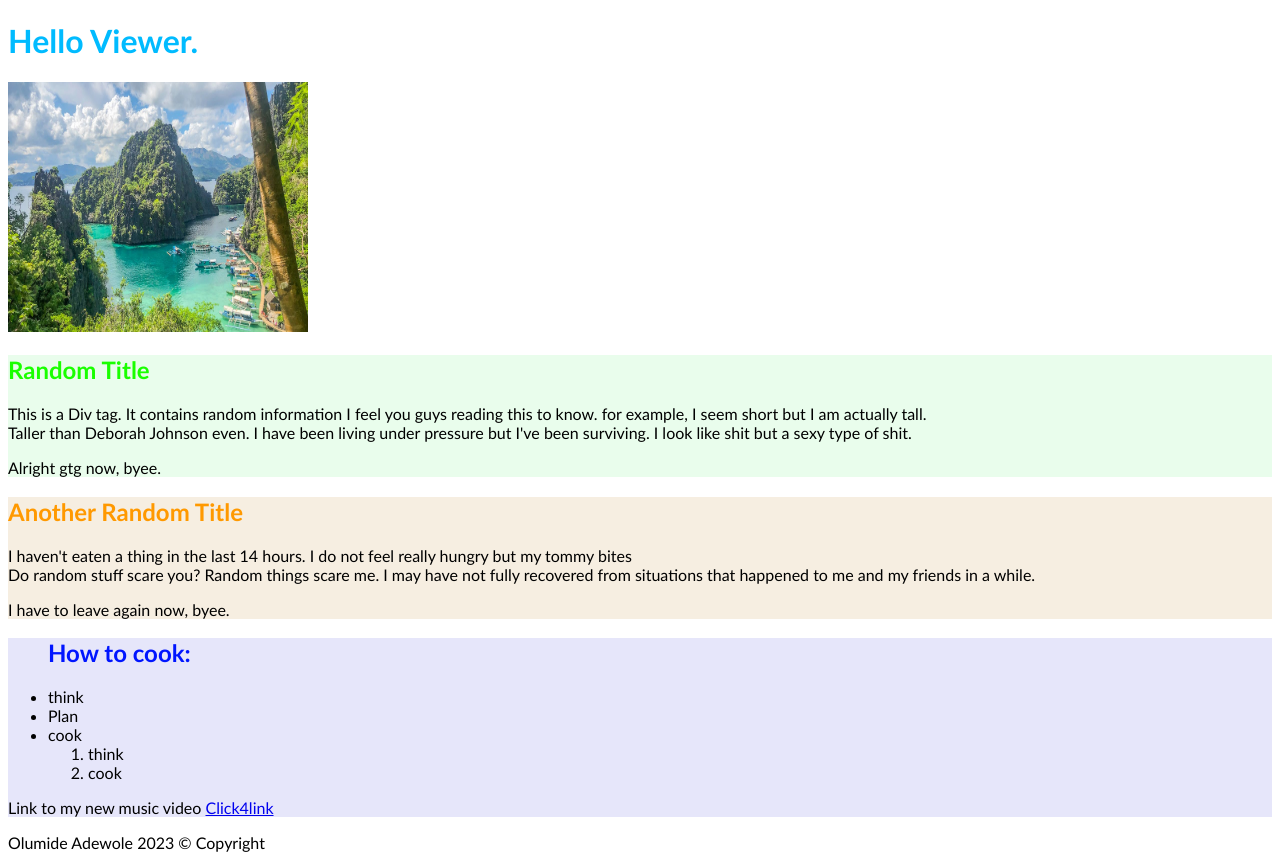
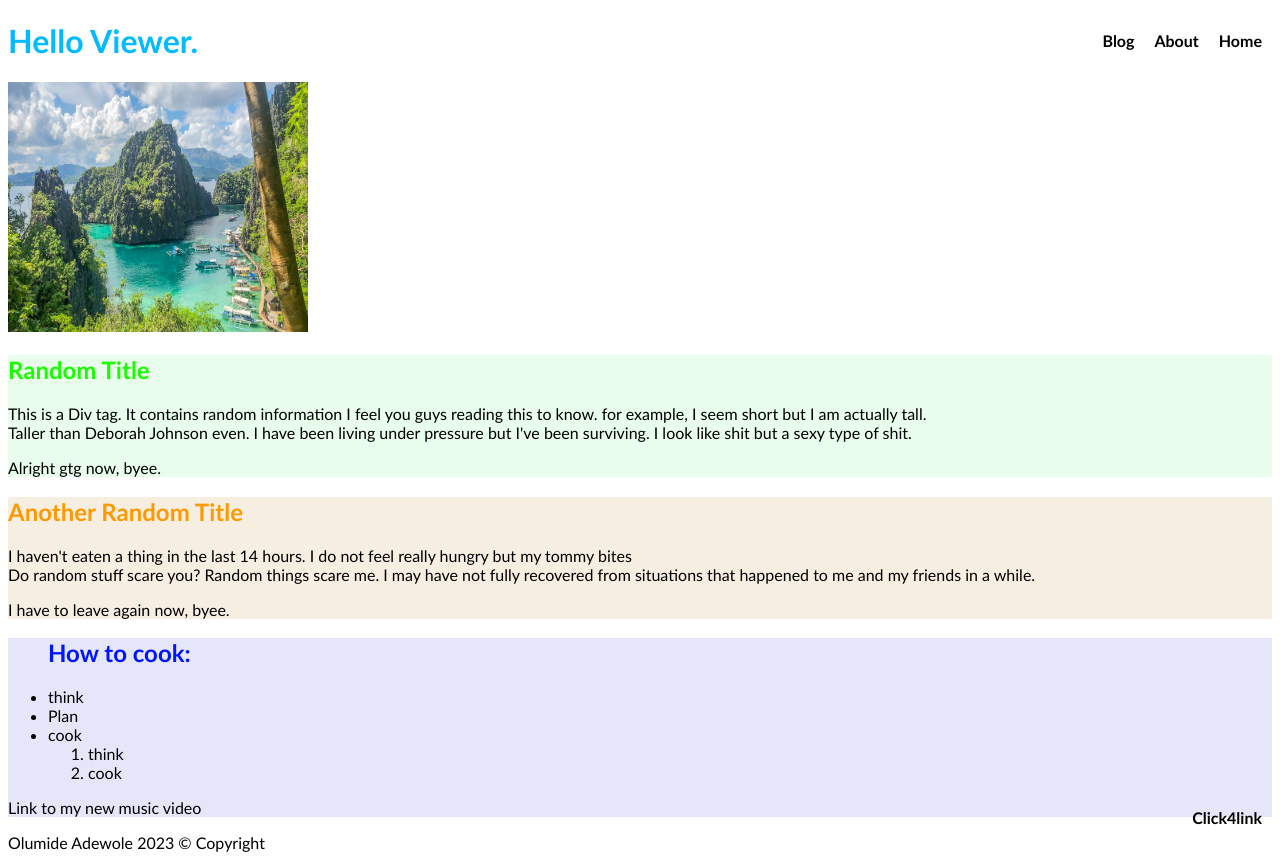
Before and after one commit to Mide6x/coursera-test, a plain HTML site: page site/index.html in a window 1280 px wide. Drawn offline with Linux system fonts and the light colour scheme.

Commit message:
added more styling

```diff
--- a/site/css/index.css
+++ b/site/css/index.css
@@ -4,6 +4,22 @@
 }
 h1 {
  color: #00bbff;
+}
+header li {
+    list-style: none;
+    background-color: #caeaf6;
+    margin: auto;
+}
+a {
+    text-decoration: none;
+    color: black;
+    font-weight: bold;
+    float: right;
+    margin: 10px;
+    text-align: center;
+}
+a:hover{
+    color:#00bbff;;
 }
 h2.section1 {
     color: #1aff00;
--- a/site/index.html
+++ b/site/index.html
@@ -10,7 +10,14 @@
 </head>
 
 <body>
-    <h1>Hello Viewer.</h1>
+    <header>
+        <ul>
+            <li><a href="#home">Home</a></li>
+            <li><a href="#home">About</a></li>
+            <li><a href="#home">Blog</a></li>
+        </ul>
+        <h1>Hello Viewer.</h1>
+    </header>
     <section class="section">
         <img src="images/img.jpeg" alt="A beautiful Island" width="300px" height="250px">
     </section>
```
